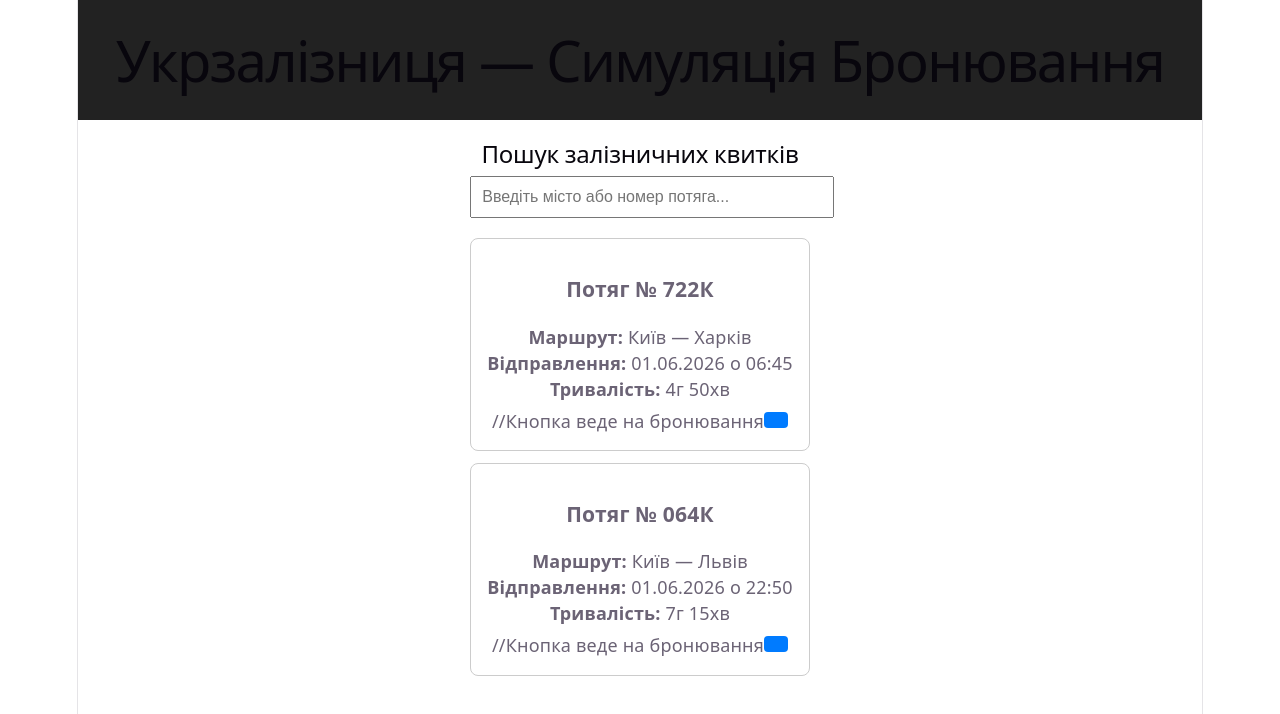
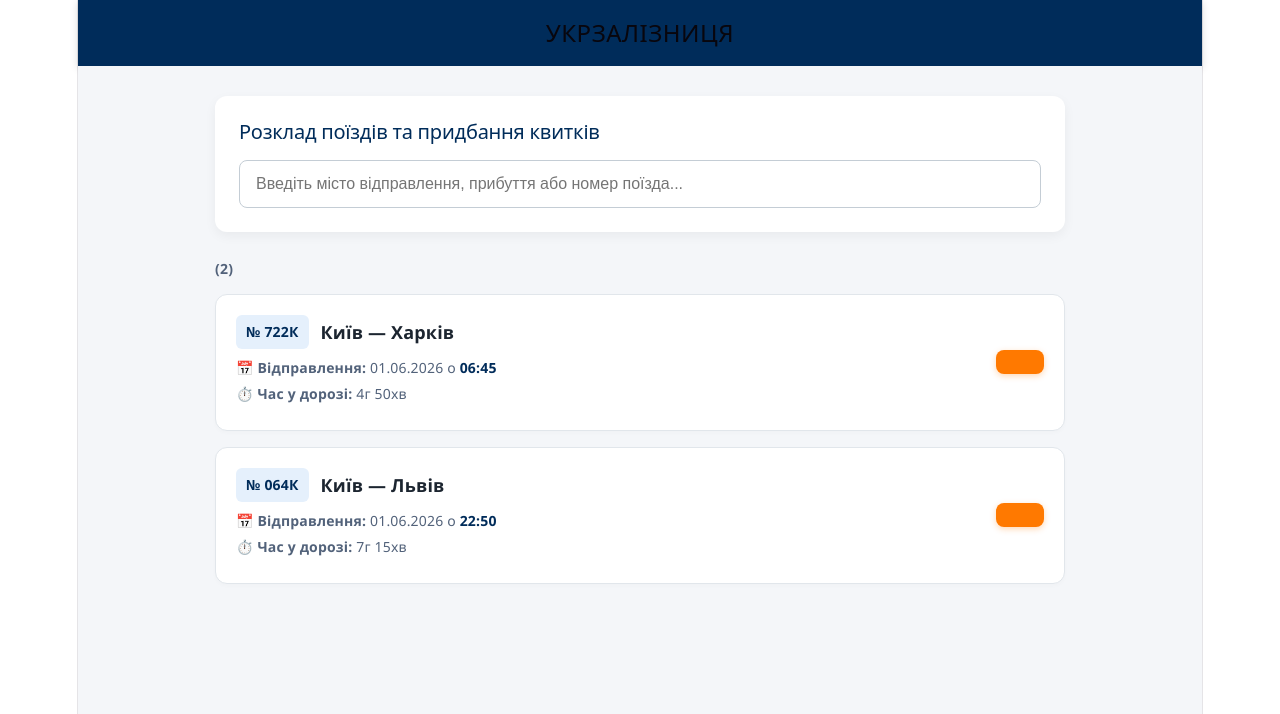
Before and after one commit to Sviatoslav087/LWeb_9_10, a React (Vite) app: page / in a window 1280 px wide. Shown: the top 714 px of the page. Built offline with nearby package versions, Linux system fonts and the light colour scheme.

Commit message:
style: revamp UI with Ukrzaliznytsia corporate blue and orange colors

```diff
--- a/src/App.jsx
+++ b/src/App.jsx
@@ -1,18 +1,34 @@
 import React from 'react';
-import { BrowserRouter, Routes, Route } from 'react-router-dom'; //
-import Home from './pages/Home'; // [cite: 114, 134]
-import Booking from './pages/Booking'; //
+import { BrowserRouter, Routes, Route } from 'react-router-dom';
+import Home from './pages/Home';
+import Booking from './pages/Booking';
 
 export default function App() {
   return (
     <BrowserRouter>
-      <header style={{ background: '#222', color: '#fff', padding: '15px', textAlign: 'center' }}>
-        <h1>Укрзалізниця — Симуляція Бронювання</h1>
+
+      <header style={{
+        background: '#002C5A',
+        color: '#fff',
+        padding: '20px',
+        textAlign: 'center',
+        boxShadow: '0 2px 8px rgba(0,0,0,0.15)',
+        fontFamily: 'Segoe UI, Roboto, sans-serif'
+      }}>
+        <h1 style={{ margin: 0, fontSize: '24px', letterSpacing: '0.5px' }}>
+          УКРЗАЛІЗНИЦЯ
+        </h1>
+        <span style={{ fontSize: '12px', opacity: 0.8, textTransform: 'uppercase', tracking: '1px' }}>
+
+        </span>
       </header>
-      <Routes>
-        <Route path="/" element={<Home />} /> {/* [cite: 70] */}
-        <Route path="/booking/:trainId" element={<Booking />} /> {/* [cite: 71] */}
-      </Routes>
+
+      <main style={{ minHeight: 'calc(100vh - 84px)', background: '#F4F6F9', paddingBottom: '40px' }}>
+        <Routes>
+          <Route path="/" element={<Home />} />
+          <Route path="/booking/:trainId" element={<Booking />} />
+        </Routes>
+      </main>
     </BrowserRouter>
   );
 }
--- a/src/components/TrainCard.jsx
+++ b/src/components/TrainCard.jsx
@@ -6,13 +6,59 @@
   const time = new Date(train.departureTime).toLocaleTimeString('uk-UA', { hour: '2-digit', minute: '2-digit' });
 
   return (
-    <div style={{ border: '1px solid #ccc', padding: '16px', borderRadius: '8px', marginBottom: '12px' }}>
-      <h3>Потяг № {train.number}</h3>
-      <p><strong>Маршрут:</strong> {train.from} — {train.to}</p>
-      <p><strong>Відправлення:</strong> {date} о {time}</p>
-      <p><strong>Тривалість:</strong> {train.duration}</p>
-      //Кнопка веде на бронювання
-      <Link to={`/booking/${train.id}`} style={{ display: 'inline-block', marginTop: '10px', padding: '8px 12px', background: '#007bff', color: '#fff', textDecoration: 'none', borderRadius: '4px' }}>
+    <div style={{
+      background: '#fff',
+      border: '1px solid #E1E6EB',
+      padding: '20px',
+      borderRadius: '12px',
+      marginBottom: '16px',
+      boxShadow: '0 2px 4px rgba(0,0,0,0.02)',
+      display: 'flex',
+      justifyContent: 'space-between',
+      alignItems: 'center',
+      textAlign: 'left'
+    }}>
+      <div>
+        <div style={{ display: 'flex', alignItems: 'center', gap: '12px', marginBottom: '8px' }}>
+          <span style={{
+            background: '#E5F0FC',
+            color: '#002C5A',
+            padding: '4px 10px',
+            borderRadius: '6px',
+            fontWeight: 'bold',
+            fontSize: '14px'
+          }}>
+            № {train.number}
+          </span>
+          <h3 style={{ margin: 0, color: '#1C2530', fontSize: '18px' }}>
+            {train.from} — {train.to}
+          </h3>
+        </div>
+
+        <div style={{ color: '#52627A', fontSize: '14px', lineHeight: '1.6' }}>
+          <p style={{ margin: '4px 0' }}>
+            📅 <strong>Відправлення:</strong> {date} о <span style={{ color: '#002C5A', fontWeight: 'bold' }}>{time}</span>
+          </p>
+          <p style={{ margin: '4px 0' }}>
+            ⏱️ <strong>Час у дорозі:</strong> {train.duration}
+          </p>
+        </div>
+      </div>
+
+
+      <Link to={`/booking/${train.id}`} style={{
+        display: 'inline-block',
+        padding: '12px 24px',
+        background: '#FF7900',
+        color: '#fff',
+        textDecoration: 'none',
+        borderRadius: '8px',
+        fontWeight: 'bold',
+        fontSize: '14px',
+        boxShadow: '0 2px 6px rgba(255,121,0,0.3)',
+        transition: 'background 0.2s'
+      }}>
+
       </Link>
     </div>
   );
--- a/src/pages/Home.jsx
+++ b/src/pages/Home.jsx
@@ -1,4 +1,3 @@
-//
 import React, { useState } from 'react';
 import { trainsData } from '../data/trains';
 import TrainList from '../components/TrainList';
@@ -6,7 +5,6 @@
 export default function Home() {
   const [searchQuery, setSearchQuery] = useState('');
 
-  // Фільтрація за містом прибуття
   const filteredTrains = trainsData.filter(train =>
     train.from.toLowerCase().includes(searchQuery.toLowerCase()) ||
     train.to.toLowerCase().includes(searchQuery.toLowerCase()) ||
@@ -14,16 +12,50 @@
   );
 
   return (
-    <div style={{ maxWidth: '800px', margin: '0 auto', padding: '20px' }}>
-      <h2>Пошук залізничних квитків</h2>
+    <div style={{
+      maxWidth: '850px',
+      margin: '0 auto',
+      padding: '30px 20px',
+      fontFamily: 'Segoe UI, sans-serif'
+    }}>
+      <div style={{
+        background: '#fff',
+        padding: '24px',
+        borderRadius: '12px',
+        boxShadow: '0 4px 12px rgba(0,0,0,0.05)',
+        marginBottom: '24px',
+        textAlign: 'left'
+      }}>
+        <h2 style={{ margin: '0 0 16px 0', color: '#002C5A', fontSize: '20px' }}>
+          Розклад поїздів та придбання квитків
+        </h2>
+
+        <div style={{ position: 'relative' }}>
           <input
             type="text"
-        placeholder="Введіть місто або номер потяга..."
+            placeholder="Введіть місто відправлення, прибуття або номер поїзда..."
             value={searchQuery}
             onChange={(e) => setSearchQuery(e.target.value)}
-        style={{ width: '100%', padding: '10px', marginBottom: '20px', fontSize: '16px' }}
+            style={{
+              width: '100%',
+              padding: '14px 16px',
+              fontSize: '16px',
+              border: '1px solid #C4CDD5',
+              borderRadius: '8px',
+              boxSizing: 'border-box',
+              outline: 'none',
+              color: '#1C2530'
+            }}
           />
+        </div>
+      </div>
+
+      <div style={{ textAlign: 'left' }}>
+        <h4 style={{ color: '#52627A', marginBottom: '12px', fontSize: '14px', textTransform: 'uppercase' }}>
+          ({filteredTrains.length})
+        </h4>
         <TrainList trains={filteredTrains} />
+      </div>
     </div>
   );
 }
```
Lines whose indentation alone changed are shown as unchanged.
